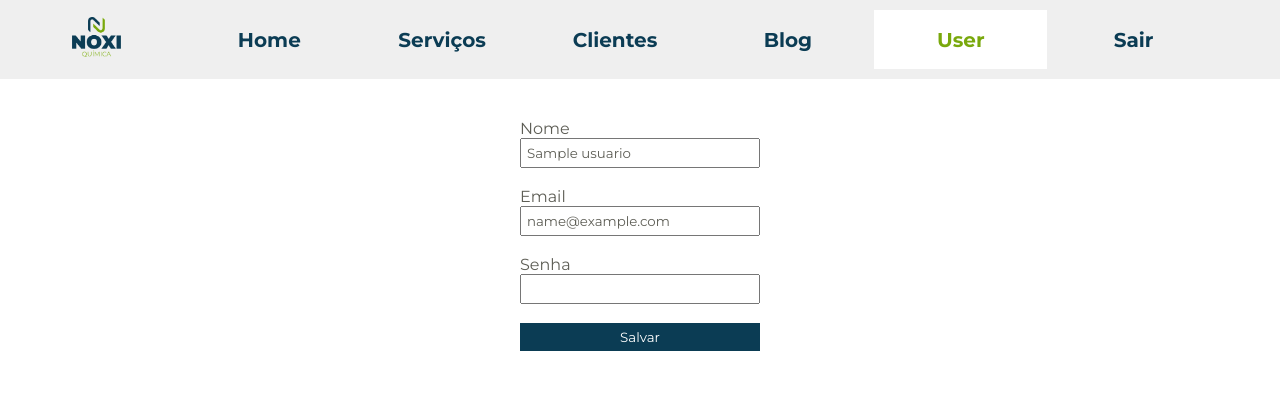
After one commit to betoside/noxi-php, a PHP site: page /admin/user.php in a window 1280 px wide. The commit adds this page. Shown: the top 405 px of the page. Run offline with PHP 8.4, Linux system fonts and the light colour scheme; the visitor is signed in with stand-in values (Sample User, id 1); tables that the repository leaves empty or names only in its code hold one stand-in row (values such as "Sample post").

Commit message:
editar user OK

```diff
--- a/admin/classes/usuario.class.php
+++ b/admin/classes/usuario.class.php
@@ -21,4 +21,39 @@ class Usuarios {
 
     }
 
+    public function getUser($id)
+    {
+        global $pdo;
+
+        $sql = $pdo->query("SELECT * FROM usuarios WHERE id = '$id'");
+        $row = $sql->fetch();
+        return $row;
+
+    }
+
+    public function editar($id, $nome, $email, $senha = '')
+    {
+        global $pdo;
+
+        $sql = "UPDATE usuarios SET nome = :nome, email = :email";
+
+        if (!empty($senha)) {
+            $senha = md5($senha);
+            $sql .= " senha = '$senha'";
+        }
+        $sql .= " WHERE id = '$id'";
+
+        $sql = $pdo->prepare($sql);
+        $sql->bindValue(":nome", $nome);
+        $sql->bindValue(":email", $email);
+        $sql->execute();
+
+        if ($sql->rowCount() > 0) {
+            $sql = $pdo->query("SELECT * FROM usuarios WHERE id = '$id'");
+            $row = $sql->fetch();
+            return $row;
+        }
+
+    }
+
 }
--- a/admin/header.php
+++ b/admin/header.php
@@ -6,7 +6,7 @@
     <meta http-equiv="X-UA-Compatible" content="IE=edge">
     <meta name="viewport" content="width=device-width, initial-scale=1.0">
     <link rel="stylesheet" href="../assets/css/style.css">
-    <link rel="stylesheet" href="../assets/css/admin.css?a=2">
+    <link rel="stylesheet" href="../assets/css/admin.css?a=14">
     <link rel="preconnect" href="https://fonts.gstatic.com">
     <link href="https://fonts.googleapis.com/css2?family=Montserrat:ital,wght@0,400;0,600;0,700;1,400&display=swap" rel="stylesheet">
     <link href="https://fonts.googleapis.com/css2?family=Open+Sans:wght@700&display=swap" rel="stylesheet">
@@ -15,5 +15,5 @@
 <body>
     <div class="container">
         <div class="header">
-            <img src="../assets/img/noxi-logo.gif" alt="">
+            <!-- <a href="index.php"><img src="../assets/img/noxi-logo.gif" alt=""></a> -->
         </div>
--- /dev/null
+++ b/admin/menu.php
@@ -0,0 +1,54 @@
+
+            <div class="menu">
+                <nav class="main-nav">
+                    <ul>
+                        <li><a href="index.php"><img src="../assets/img/noxi-logo.gif" alt="" class="img-menu"></a></li>
+                        <li <?=($config['secao']=='empresa')?'class="active"':'';?>><a href="empresa.php">Home</a></li>
+                        <li <?=($config['secao']=='servicos')?'class="active"':'';?>><a href="servicos.php">Serviços</a></li>
+                        <li <?=($config['secao']=='clientes')?'class="active"':'';?>><a href="clientes.php">Clientes</a></li>
+                        <li <?=($config['secao']=='blog')?'class="active"':'';?>><a href="blog.php">Blog</a></li>
+                        <li <?=($config['secao']=='user')?'class="active"':'';?>><a href="user.php">User</a></li>
+                        <li><a href="sair.php">Sair</a></li>
+                        <!--
+                        • Usuario
+
+                            nome
+                            email
+                            senha
+
+
+                        • Slider (home) -
+                        inserção, exclusão, ordenação dos banners e
+                        inserção de link para página interna (em cada banner);
+
+                            foto
+                            titulo
+                            link
+                            imagem
+
+                        • Blog (página) -
+                        inserção, exclusão e ordenação das notícias (texto/foto+ paginação);
+
+                            titulo
+                            corpo
+                            data publicacao
+                            data de ordenação
+
+                        • Clientes (página) -
+                        inserção, exclusão e ordenação dos logos.
+
+                        • Serviços -
+                        inserção, exclusão e ordenação das fotos de cada serviço
+                        (de 03 a 06 fotos para cada serviço com carrossel,
+                        semelhante as fotos institucionais,
+                        miniaturas + lightbox para cada foto).
+
+                            titulo
+                            descricao
+                            item titulo
+                            item descricao
+                            foto
+                        -->
+                    </ul>
+                </nav>
+            </div>
--- /dev/null
+++ b/admin/session_check.php
@@ -0,0 +1,6 @@
+<?php
+
+if (!isset($_SESSION['noxiLogin']) && empty($_SESSION['noxiLogin'])) {
+    header('Location: login.php');
+    exit;
+}
--- /dev/null
+++ b/admin/user.php
@@ -0,0 +1,82 @@
+<?php
+        $config['secao'] = 'user';
+        include 'header.php';
+        include 'session_check.php';
+
+        require 'classes/usuario.class.php';
+        $u = new Usuarios();
+        $uDados = $u->getUser($_SESSION['noxiLogin']);
+        // echo '<pre>';
+        // print_r($uDados);
+        // exit;
+
+        if (isset($_POST['email']) && !empty($_POST['email'])) {
+
+            $nome = addslashes($_POST['nome']);
+            $email = addslashes($_POST['email']);
+
+            if (isset($_POST['senha']) && !empty($_POST['senha'])) {
+                $senha = md5($_POST['senha']);
+            } else {
+                $senha = '';
+            }
+
+            if ($u->editar($_SESSION['noxiLogin'], $nome, $email, $senha)) {
+                $uDados = $u->getUser($_SESSION['noxiLogin']);
+                $sucesso = true;
+            } else {
+                $erro = true;
+            }
+
+        }
+        if (isset($_POST['email']) && empty($_POST['email'])) {
+            $alerta = 1;
+        }
+        ?>
+
+
+        <div class="admin-body">
+
+            <?php include 'menu.php'; ?>
+
+            <div class="area-formlario">
+
+                <div class="login-form">
+
+                    <?php if(isset($sucesso) && !empty($sucesso)): ?>
+                    <div class="alert alert-success">
+                        Dados atualizados com sucesso
+                    </div>
+                    <?php
+                    endif;
+                    if(isset($erro) && !empty($erro)): ?>
+                    <div class="alert alert-danger">
+                        Usuário e/ou senha errados
+                    </div>
+                    <?php
+                    endif;
+                    if(isset($alerta) && !empty($alerta)): ?>
+                    <div class="alert alert-warning" role="alert">
+                        :)
+                    </div>
+                    <?php endif; ?>
+
+                    <form action="" method="post">
+                        <?//=$uDados['id'];?>
+                        Nome <br>
+                        <input type="text" name="nome" value="<?=$uDados['nome'];?>"> <br><br>
+
+                        Email <br>
+                        <input type="email" name="email" value="<?=$uDados['email'];?>"> <br><br>
+
+                        Senha <br>
+                        <input type="text" name="senha"> <br><br>
+
+                        <input class="bt-enviar" type="submit" value="Salvar" onclick="confirm('Confirme se deseja alterar as infos do User')">
+                    </form>
+                </div>
+
+            </div>
+        </div>
+
+        <?php include 'footer.php'; ?>
--- a/assets/css/admin.css
+++ b/assets/css/admin.css
@@ -1,20 +1,22 @@
 * { margin: 0; padding: 0; box-sizing: border-box; font-family: 'Montserrat', sans-serif; font-weight: 300; }
-.header { text-align: center; padding: 25px; margin-bottom: 50px; }
+.header { text-align: center; /*padding: 25px; margin-bottom: 20px;*/ }
 .header img { max-width: 100px; }
 .login-form { max-width: 300px; margin: 0 auto; }
 .login-form form { padding: 30px; /*border: 1px solid #ccc;*/ }
 .login-form input { width: 100%; padding: 5px; }
-.login-form button { width: 100%; padding: 8px 5px; color: #fff; background: var(--azul-txt); border: 1px solid var(--azul-txt); }
+.bt-enviar { width: 100%; padding: 8px 5px; color: #fff; background: var(--azul-txt); border: 1px solid var(--azul-txt); }
 .login-form a { display: block; padding: 30px; }
 
-.admin-body { display: flex; }
+.admin-body { display: flex; flex-direction: column; }
 .menu { background: rgba(204, 204, 204, 0.315); padding: 10px; }
-nav ul { flex-direction: column; }
-nav li { padding: 7px; }
+/* nav ul { flex-direction: column; } */
+nav li { padding: 7px; flex: 1; justify-content: center; display: flex; align-items: center; }
+nav li.active,
 nav li:hover { background-color: #fff; }
-
-.area-formlario { padding: 10px 25px 25px 25px; }
+.img-menu { max-height: 40px; }
+.area-formlario { padding: 10px 25px 25px 25px; flex: 1;  }
 
 .alert { padding: 15px; margin-bottom: 20px; border: 1px solid transparent; border-radius: 4px; }
 .alert-danger { color: #a94442; background-color: #f2dede; border-color: #ebccd1; }
 .alert-warning { color: #664d03; background-color: #fff3cd; border-color: #ffecb5; }
+.alert-success { color: #0f5132; background-color: #d1e7dd; border-color: #badbcc; }
```
Also changed, not shown: admin/index.php (+6 -55 lines), admin/login.php (+4 -3 lines), 1 other file.
